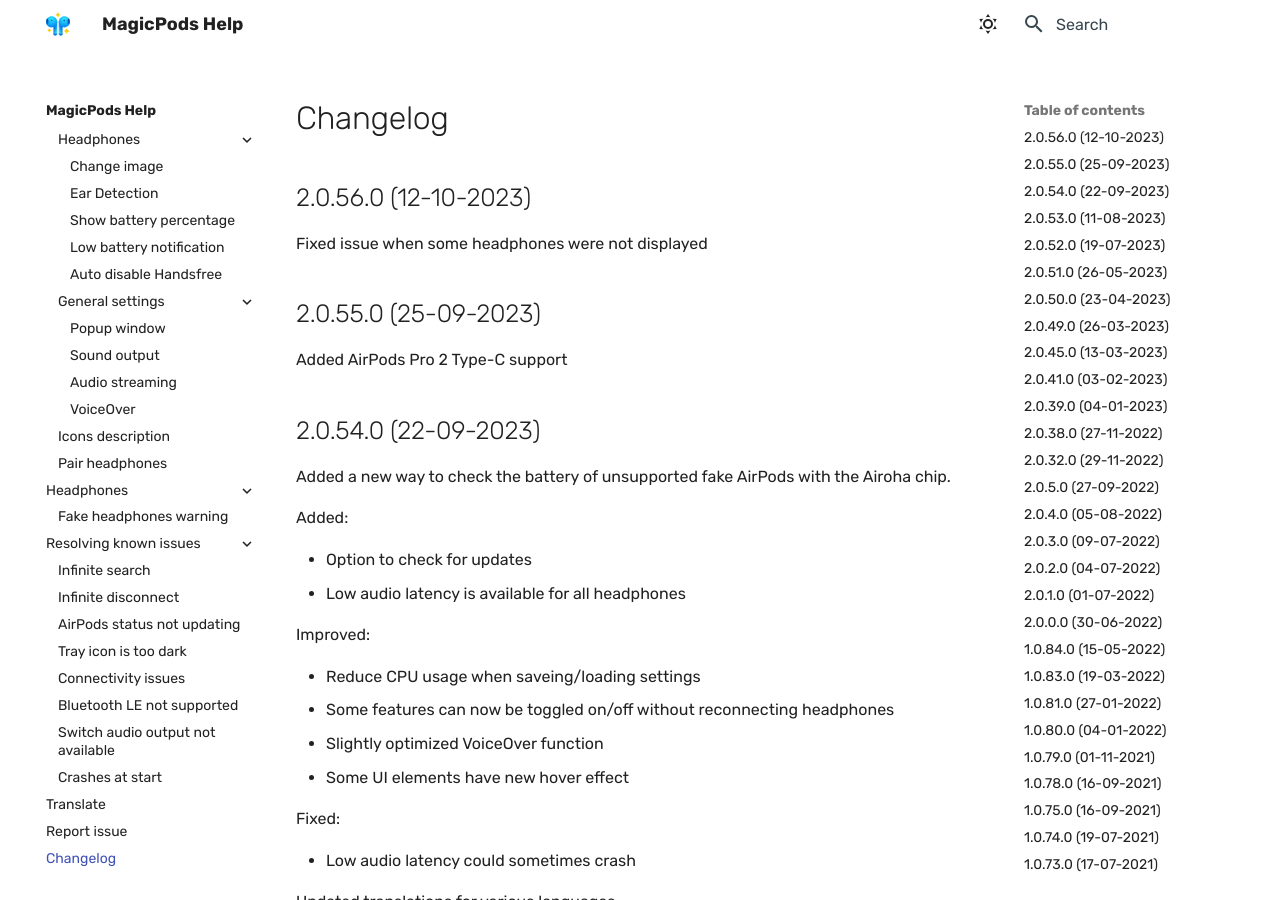
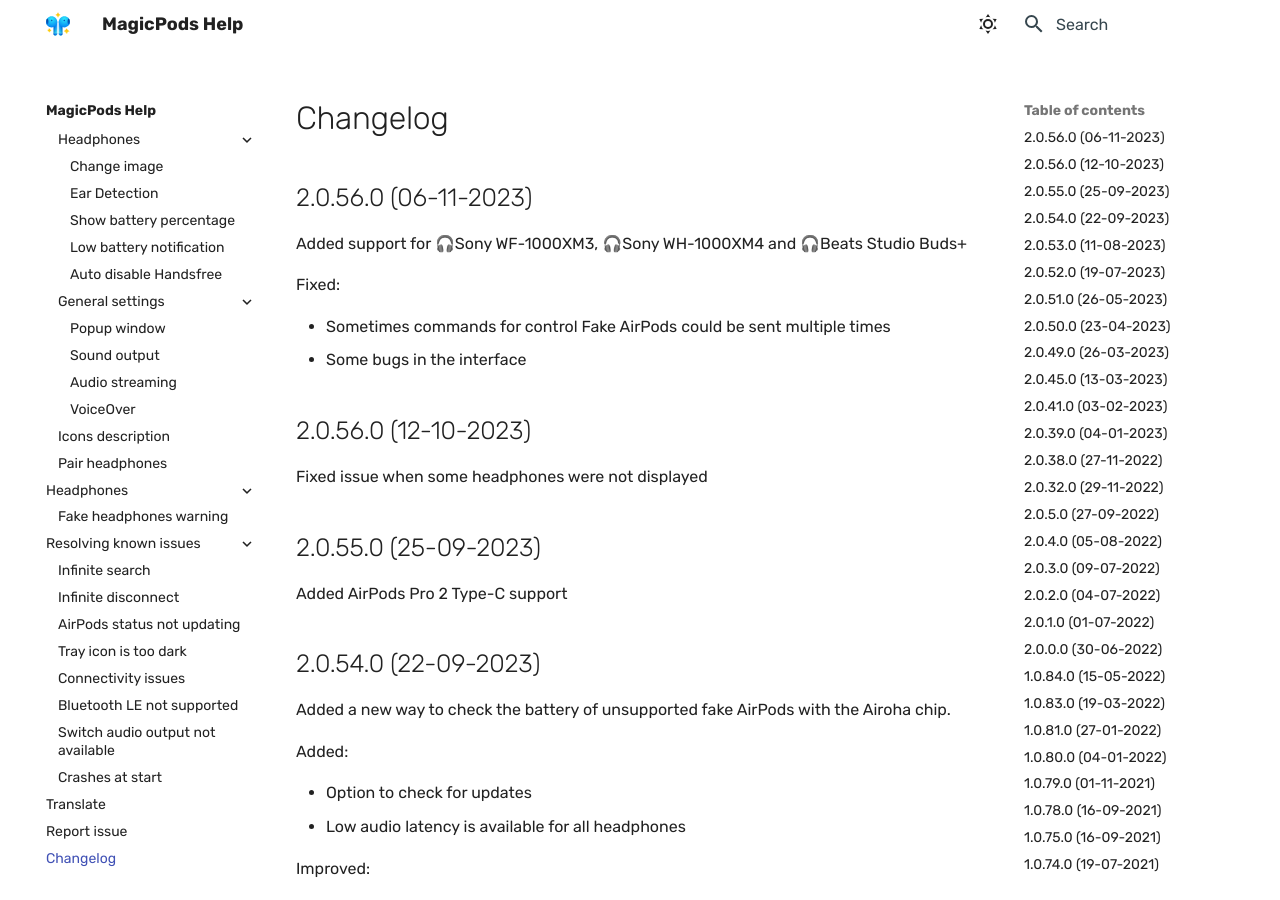
Before and after one commit to steam3d/help.magicpods.app, an MkDocs documentation site: the page built from docs/changelog.md, in a window 1280 px wide and 900 px high. Built offline with MkDocs 1.6.1 and Material for MkDocs 9.7.7, drawn with Linux system fonts in a browser that asks for light colours.

Commit message:
Update changelog.md

```diff
--- a/docs/changelog.md
+++ b/docs/changelog.md
@@ -1,3 +1,12 @@
+## 2.0.56.0 (06-11-2023)
+
+Added support for 🎧Sony WF-1000XM3, 🎧Sony WH-1000XM4 and 🎧Beats Studio Buds+
+
+Fixed:
+
+- Sometimes commands for control Fake AirPods could be sent multiple times
+- Some bugs in the interface
+
 ## 2.0.56.0 (12-10-2023)
 
 Fixed issue when some headphones were not displayed
```
